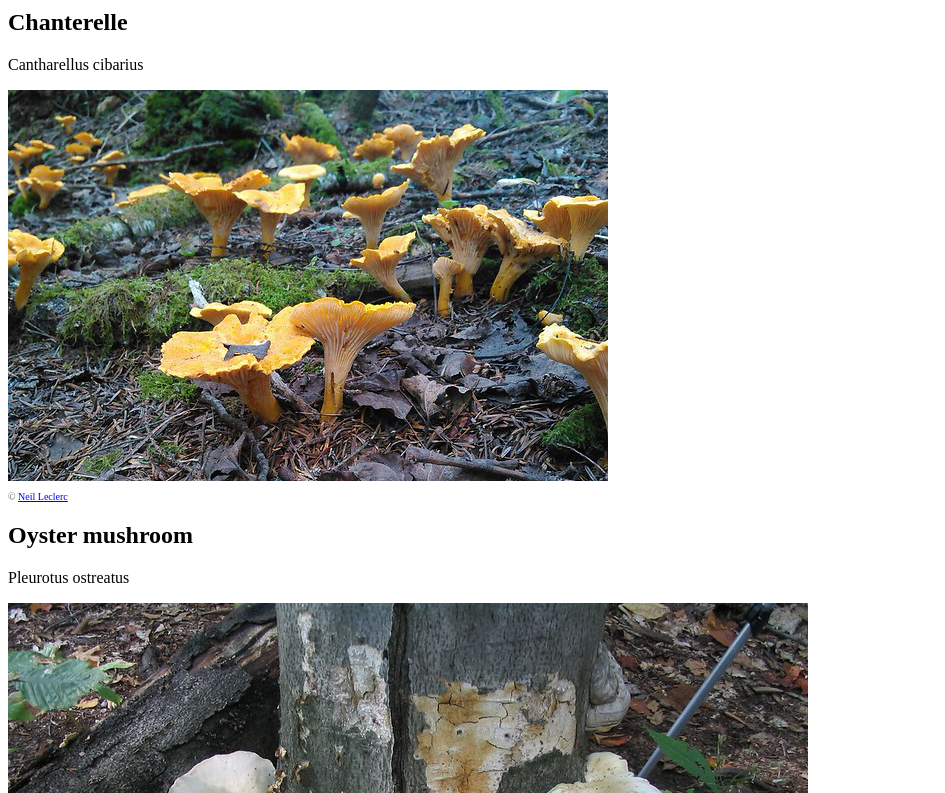
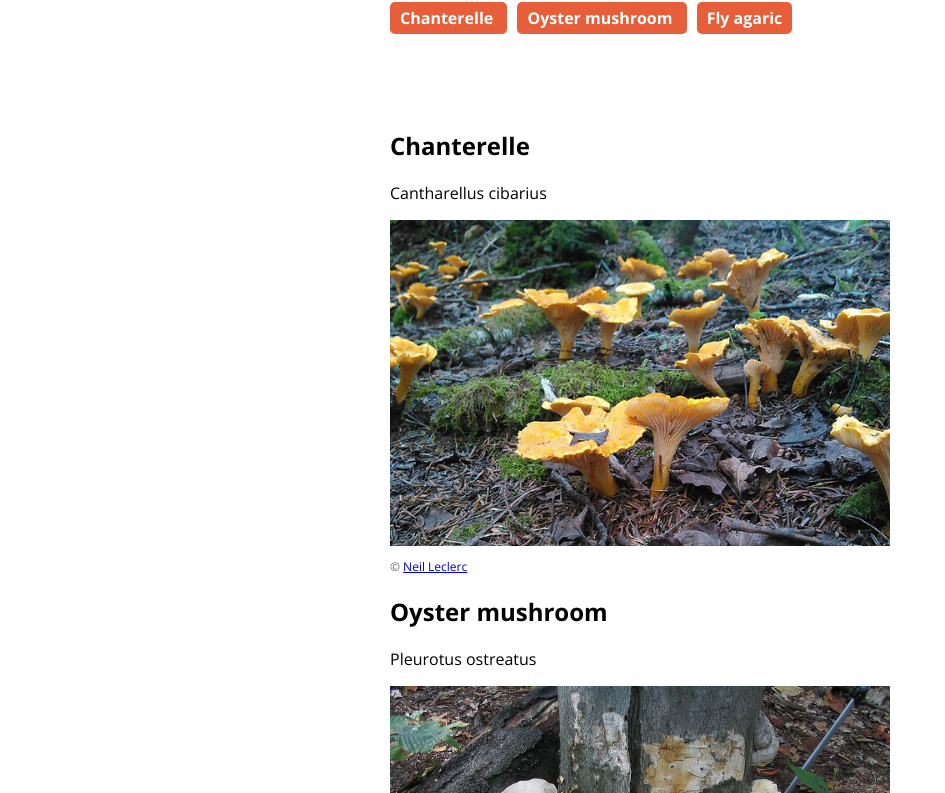
Before and after one commit to hilaryfung/bai-mushrooms, a plain HTML site: page index.html in a window 1280 px wide. Shown: the part 57-850 px from the top of the page, without its empty margins (0-945 px from the left). Drawn offline with nearby package versions, Linux system fonts and the light colour scheme.

Commit message:
Add navigation

```diff
--- a/index.html
+++ b/index.html
@@ -1,23 +1,38 @@
 <html>
 <head>
   <meta charset="utf-8">
-  <title></title>
+  <title>Mushrooms of the Bay Area</title>
+  <link rel="preconnect" href="https://fonts.googleapis.com">
+  <link rel="preconnect" href="https://fonts.gstatic.com" crossorigin>
+  <link href="https://fonts.googleapis.com/css2?family=Open+Sans:ital,wght@0,300..800;1,300..800&display=swap" rel="stylesheet">
   <link rel="stylesheet" href="style.css">
 <body>
 
 <h1>Mushrooms of the Bay Area</h1>
 
-<h2>Chanterelle</h2>
+<div class="buttons">
+  <span class="button">
+    <a href="#chanterelle">Chanterelle</a>
+  </span>
+  <span class="button">
+    <a href="#oyster">Oyster mushroom</a>
+  </span>
+  <span class="button">
+    <a href="#fly-agaric">Fly agaric</a>
+  </span>
+</div>
+
+<h2 id="chanterelle">Chanterelle</h2>
 <p>Cantharellus cibarius</p>
 <img src="chanterelle.jpg" alt="">
 <p class="photo-credit">© <a href="https://flic.kr/p/zjT59B">Neil Leclerc</a></p>
 
-<h2>Oyster mushroom</h2>
+<h2 id="oyster">Oyster mushroom</h2>
 <p>Pleurotus ostreatus</p>
 <img src="oyster.jpg" alt="">
 <p class="photo-credit">© <a href="https://flic.kr/p/nGyYF">Robbie Sproule</a></p>
 
-<h2>Fly agaric</h2>
+<h2 id="fly-agaric">Fly agaric</h2>
 <p>Amanita muscaria</p>
 <img src="fly-agaric.jpg" alt="">
 <p class="photo-credit">© <a href="https://flic.kr/p/8FmBuy">Victoria Vasilieva</a></p>
--- a/style.css
+++ b/style.css
@@ -1,8 +1,35 @@
 body {
-  max-width: 650px;
+  font-family: "Open Sans", sans-serif;
+  margin: auto;
+  max-width: 500px;
+}
+
+.buttons {
+  margin-bottom: 100px;
+}
+
+.button {
+  background-color: #E65F3A;
+  border-radius: 5px;
+  font-weight: bold;
+  margin-right: 10px;
+  padding: 5px 10px;
+}
+
+.button:hover {
+  background-color: #E39F05;
+}
+
+.button a {
+  color: #ffffff;
+  text-decoration: none;
+}
+
+img {
+  max-width: 500px;
 }
 
 .photo-credit {
   color: #676767;
-  font-size: 10px;
+  font-size: 12px;
 }
```
